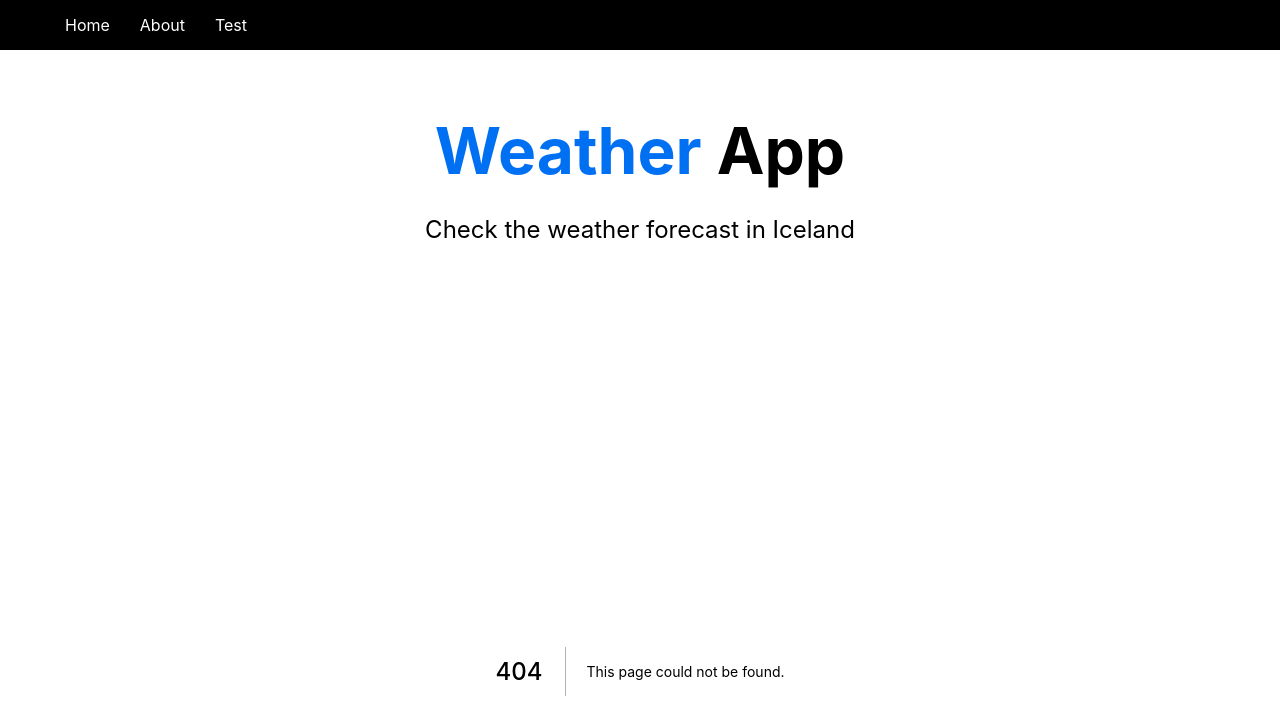
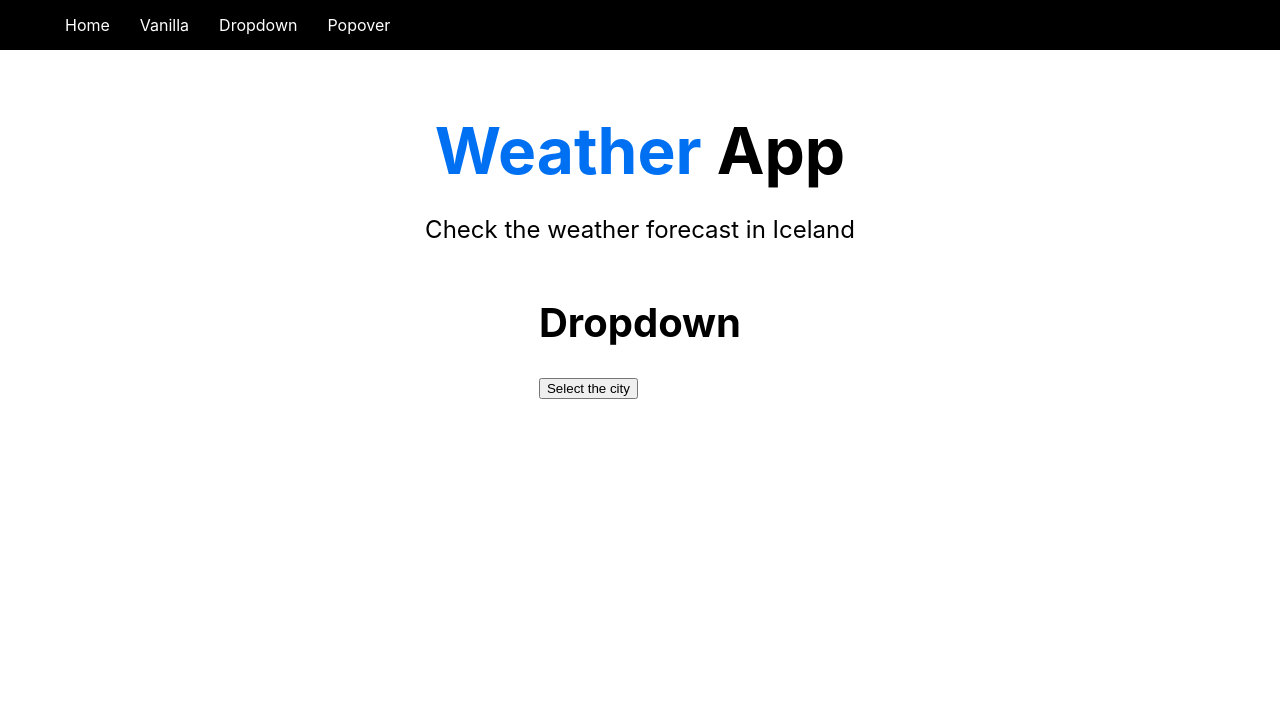
Before and after one commit to GameBoyYeet/weather-app-next, a Next.js app: page /dropdown in a window 1280 px wide. Before the commit this address had no page. Shown: the top 718 px of the page. Built offline with nearby package versions, Linux system fonts and the light colour scheme.

Commit message:
added radix ui components

```diff
--- a/components/Nav.js
+++ b/components/Nav.js
@@ -7,8 +7,10 @@ const Nav = () => {
             <ul>
                 <li>
                     <Link href="/">Home</Link>
-                    <Link href="/about">About</Link>
-                    <Link href="/test">Test</Link>
+                    <Link href="/vanilla">Vanilla</Link>
+                    <Link href="/dropdown">Dropdown</Link>
+                    <Link href="/popover">Popover</Link>
+
 
                 </li>
             </ul>
--- a/package.json
+++ b/package.json
@@ -9,6 +9,10 @@
   },
   "dependencies": {
     "@radix-ui/react-dropdown-menu": "^0.1.1",
+    "@radix-ui/react-popover": "^0.1.1",
+    "@radix-ui/react-scroll-area": "^0.1.1",
+    "@radix-ui/react-toolbar": "^0.1.1",
+    "@stitches/react": "^1.2.5",
     "axios": "^0.24.0",
     "downshift": "^6.1.7",
     "next": "12.0.4",
--- a/pages/about.js
+++ b/pages/dropdown.js
@@ -16,10 +16,10 @@ export default function Home({  }) {
     <div>
 
       <head>
-        <title>Test</title>
+        <title>Dropdown</title>
       </head>
 
-      <h1>Test</h1>
+      <h1>Dropdown</h1>
 
         <DropdownMenu.Root>
 
```
Also changed, not shown: pages/popover.js (added, +53 -0 lines), pages/vanilla.js (renamed from pages/test.js, +5 -5 lines), 1 other file (tests, documents, lock files or other folders).
